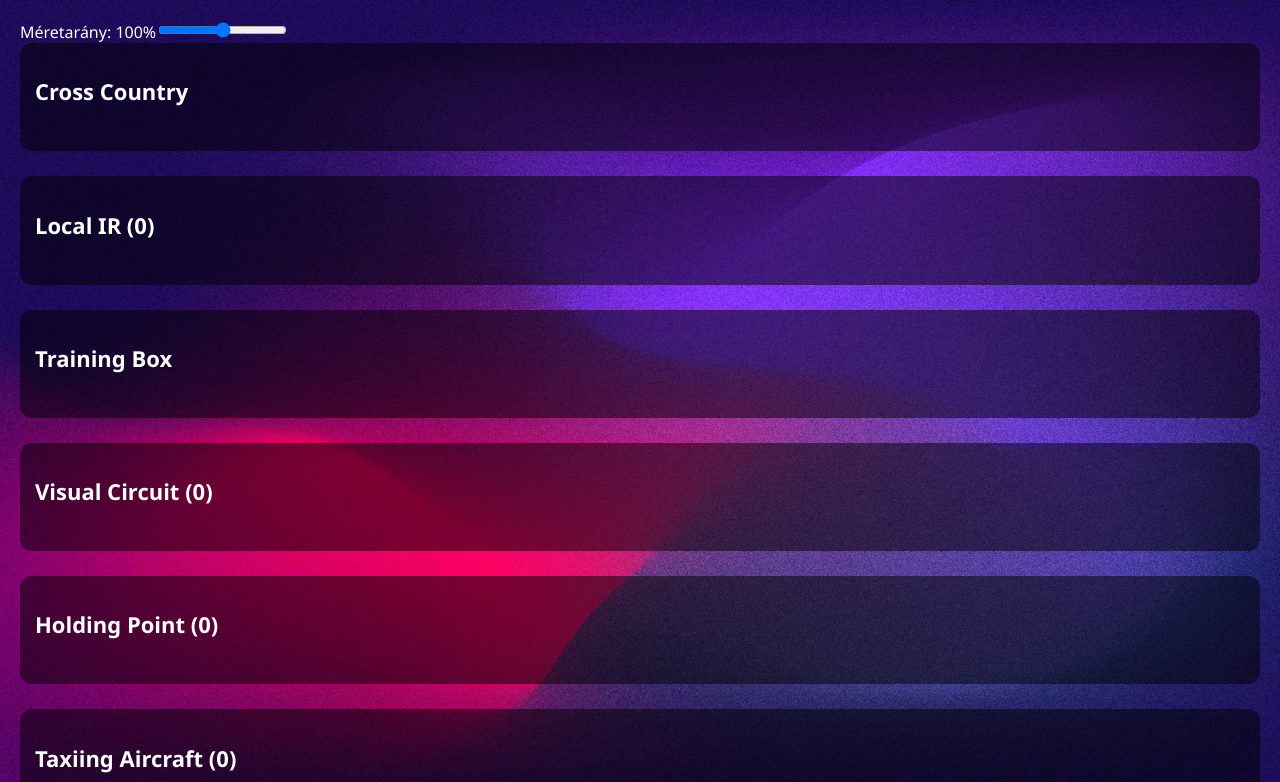
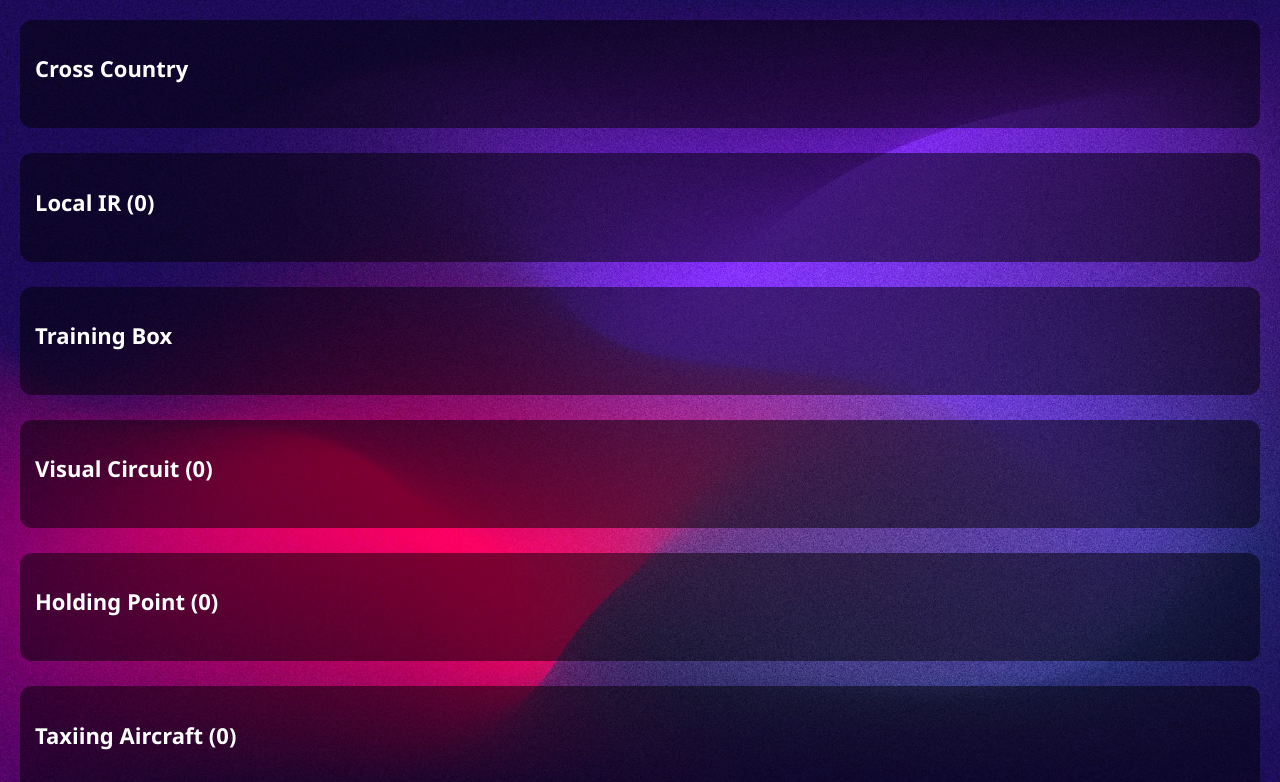
Before and after one commit to fepatrik/LHNY-AFIS, a Next.js app: page / in a window 1280 px wide. Shown: the top 782 px of the page. Built offline with nearby package versions, Linux system fonts and the light colour scheme.

Commit message:
Update page.tsx

```diff
--- a/app/page.tsx
+++ b/app/page.tsx
@@ -1,32 +1,9 @@
-'use client';
-
-import { useState } from 'react';
-import AfisProgram from '@/components/AfisProgram';
+import AfisProgram from "../components/AfisProgram";
 
 export default function Home() {
-  const [scale, setScale] = useState(1);
-
   return (
-    <div className="min-h-screen bg-gray-100 p-4">
-      <div className="mb-4">
-        <label htmlFor="scale" className="block text-sm font-medium mb-1">
-          Méretarány: {Math.round(scale * 100)}%
-        </label>
-        <input
-          id="scale"
-          type="range"
-          min="0.75"
-          max="1.25"
-          step="0.01"
-          value={scale}
-          onChange={(e) => setScale(parseFloat(e.target.value))}
-          className="w-full"
-        />
-      </div>
-
-      <div style={{ transform: `scale(${scale})`, transformOrigin: 'top left' }}>
-        <AfisProgram />
-      </div>
-    </div>
+    <main className="p-6">
+      <AfisProgram />
+    </main>
   );
 }
```
